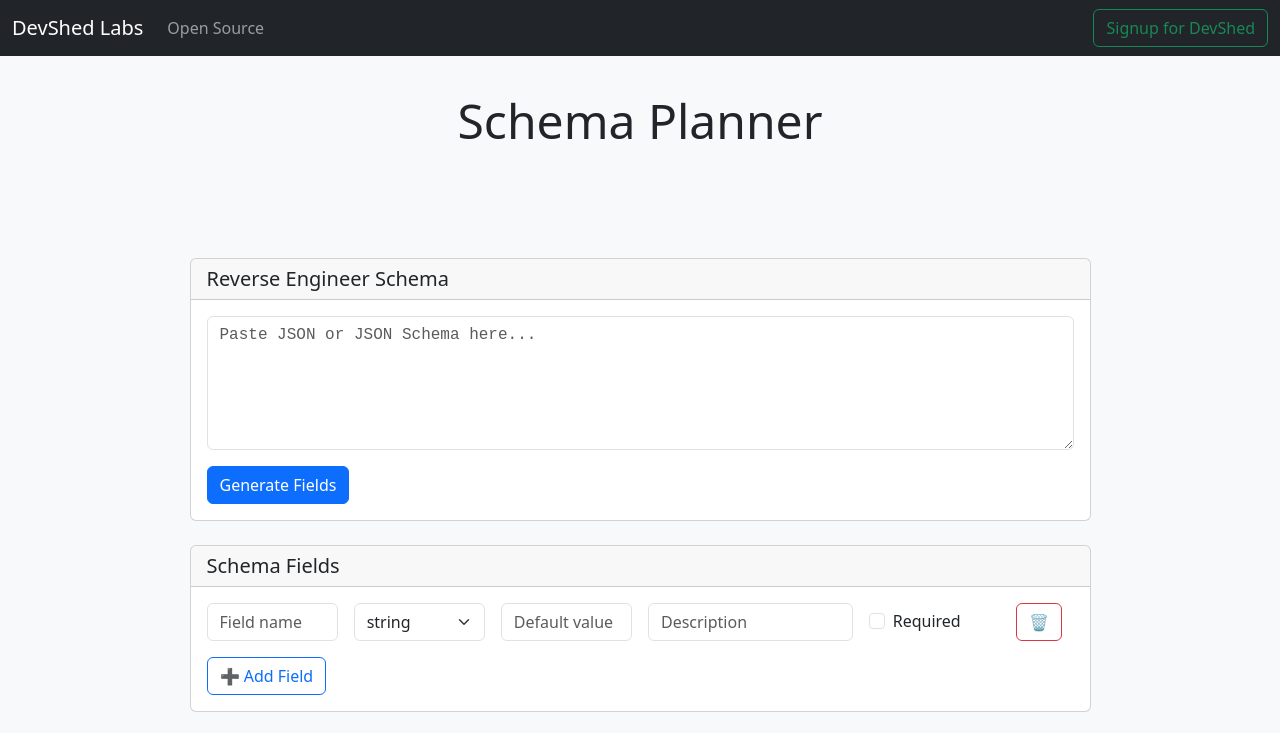
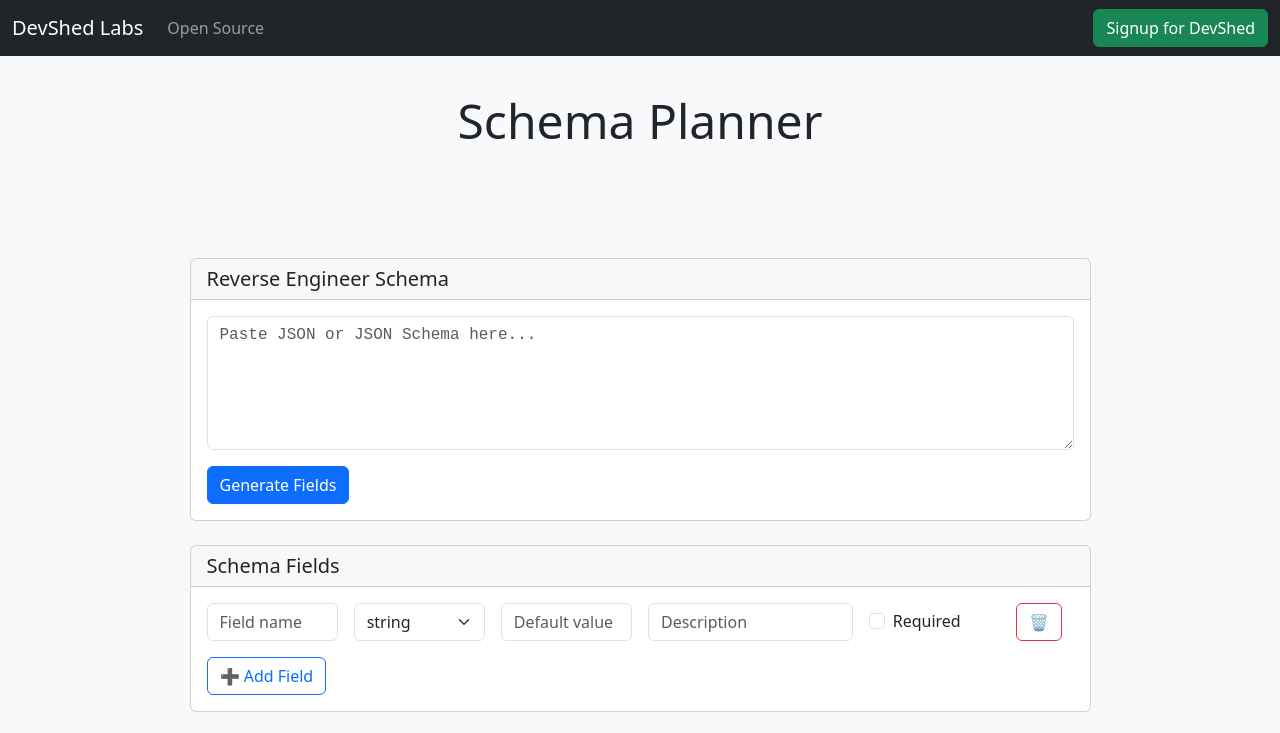
Before and after one commit to DevShedLabs/SchemaPlanner, a plain HTML site: page index.html in a window 1280 px wide. Shown: the top 733 px of the page. Drawn offline with nearby package versions, Linux system fonts and the light colour scheme.

Commit message:
Make the button more pronounced

```diff
--- a/index.html
+++ b/index.html
@@ -92,7 +92,7 @@
 				</li>
 			</ul>
 			<div class="d-flex" role="search">
-				<a href="https://devshed.io" class="btn btn-outline-success">Signup for DevShed</a>
+				<a href="https://devshed.io" class="btn btn-success">Signup for DevShed</a>
 			</div>
 		</div>
 	</div>
```
